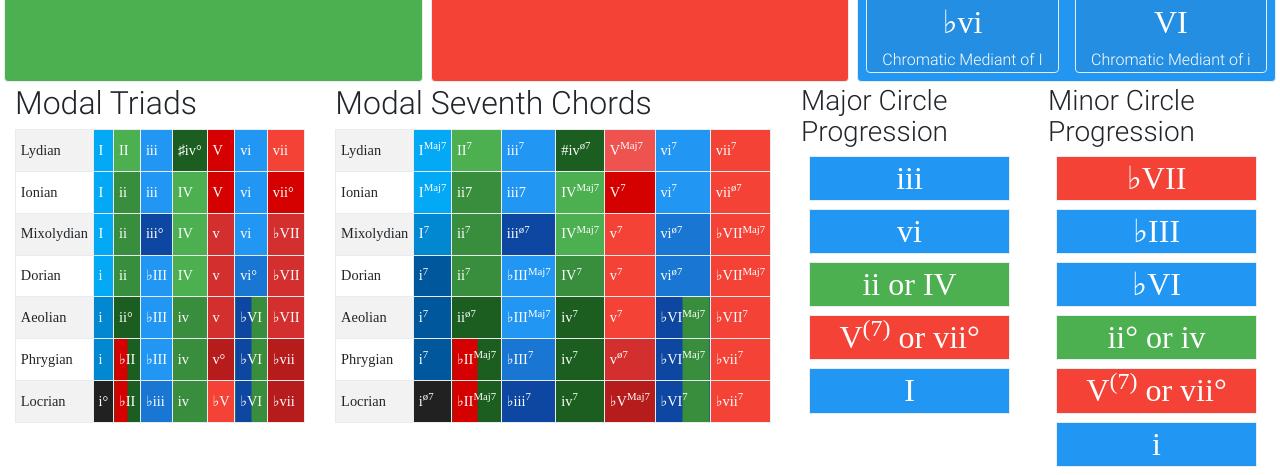
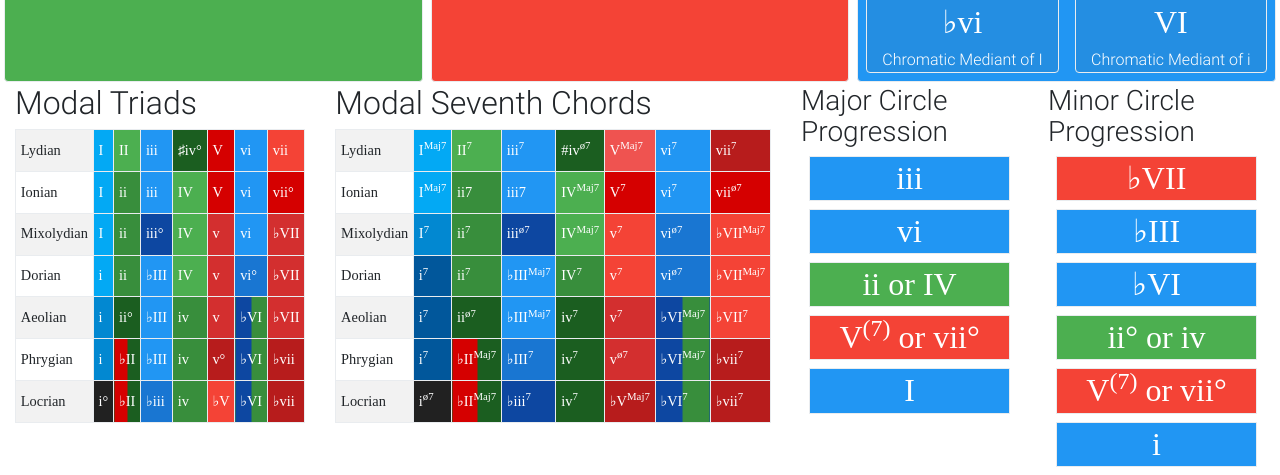
Before and after one commit to CaNdragonChaser/theoryguide, a plain HTML site: page index.html in a window 1280 px wide. Shown: the part 739-1214 px from the top of the page. Drawn offline with Linux system fonts and the light colour scheme.

Commit message:
missing formatting on some cells

```diff
--- a/index.html
+++ b/index.html
@@ -253,7 +253,7 @@
                             <td class="green darken-4 text-white">#iv<sup>ø7</sup></td>
                             <td class="red lighten-1 text-white">V<sup>Maj7</sup></td>
                             <td class="blue text-white">vi<sup>7</sup></td>
-                            <td class="red text-white">vii<sup>7</sup></td>
+                            <td class="red darken-4 text-white">vii<sup>7</sup></td>
                         </tr>
                         <tr>
                             <th scope="row">Ionian</th>
@@ -263,7 +263,7 @@
                             <td class="green text-white">IV<sup>Maj7</sup></td>
                             <td class="red accent-4 text-white">V<sup>7</sup></td>
                             <td class="blue text-white">vi<sup>7</sup></td>
-                            <td class="red text-white">vii<sup>ø7</sup></td>
+                            <td class="red accent-4 text-white">vii<sup>ø7</sup></td>
                         </tr>
                         <tr>
                             <th scope="row">Mixolydian</th>
@@ -291,7 +291,7 @@
                             <td class="green darken-4 text-white">ii<sup>ø7</sup></td>
                             <td class="blue text-white">&flat;III<sup>Maj7</sup></td>
                             <td class="green darken-4 text-white">iv<sup>7</sup></td>
-                            <td class="red text-white">v<sup>7</sup></td>
+                            <td class="red darken-2 text-white">v<sup>7</sup></td>
                             <td class="bluegreen text-white">&flat;VI<sup>Maj7</sup></td>
                             <td class="red text-white">&flat;VII<sup>7</sup></td>
                         </tr>
@@ -303,7 +303,7 @@
                             <td class="green darken-4 text-white">iv<sup>7</sup></td>
                             <td class="red darken-2 text-white">v<sup>ø7</sup></td>
                             <td class="bluegreen text-white">&flat;VI<sup>Maj7</sup></td>
-                            <td class="red text-white">&flat;vii<sup>7</sup></td>
+                            <td class="red darken-4 text-white">&flat;vii<sup>7</sup></td>
                         </tr>
                         <tr>
                             <th scope="row">Locrian</th>
@@ -313,7 +313,7 @@
                             <td class="green darken-4 text-white">iv<sup>7</sup></td>
                             <td class="red darken-4 text-white">&flat;V<sup>Maj7</sup></td>
                             <td class="bluegreen text-white">&flat;VI<sup>7</sup></td>
-                            <td class="red text-white">&flat;vii<sup>7</sup></td>
+                            <td class="red darken-4 text-white">&flat;vii<sup>7</sup></td>
                         </tr>
                     </tbody>
                 </table>
```
